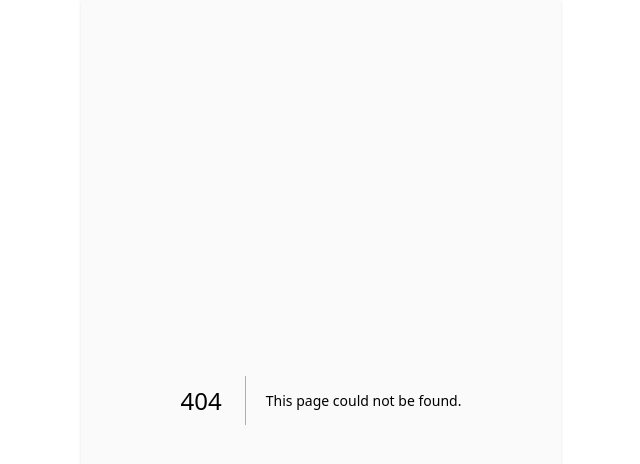
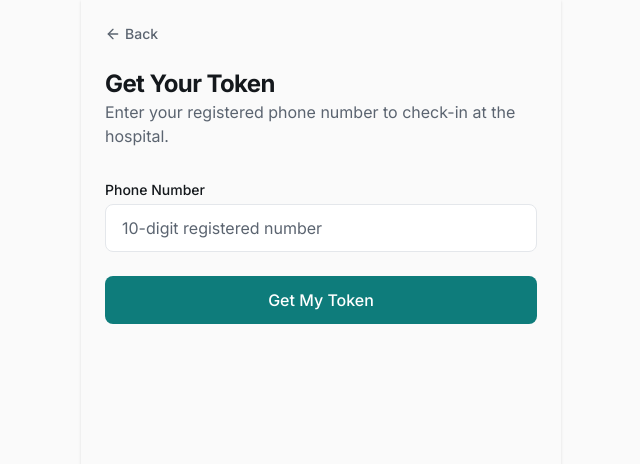
Before and after one commit to Vihangpatil37/Hospital-management, a Next.js app in the folder hospital-patient-app/: page /checkin in a window 1280 px wide. Before the commit this address had no page. Shown: the top 464 px of the page, without its empty margins (319-959 px from the left). Built offline with nearby package versions, Linux system fonts and the light colour scheme; no server answers.

Commit message:
feat(patient): Create check-in page route

```diff
--- /dev/null
+++ b/hospital-patient-app/app/checkin/page.tsx
@@ -0,0 +1,21 @@
+import CheckinForm from '@/components/CheckinForm';
+import Link from 'next/link';
+import { ArrowLeft } from 'lucide-react';
+
+export default function CheckinPage() {
+  return (
+    <div className="p-6">
+      <Link href="/" className="inline-flex items-center text-sm font-medium text-[var(--ink-muted)] hover:text-[var(--ink)] mb-6">
+        <ArrowLeft className="w-4 h-4 mr-1" />
+        Back
+      </Link>
+
+      <div className="mb-8">
+        <h1 className="text-2xl font-bold tracking-tight">Get Your Token</h1>
+        <p className="text-[var(--ink-muted)]">Enter your registered phone number to check-in at the hospital.</p>
+      </div>
+
+      <CheckinForm />
+    </div>
+  );
+}
```
